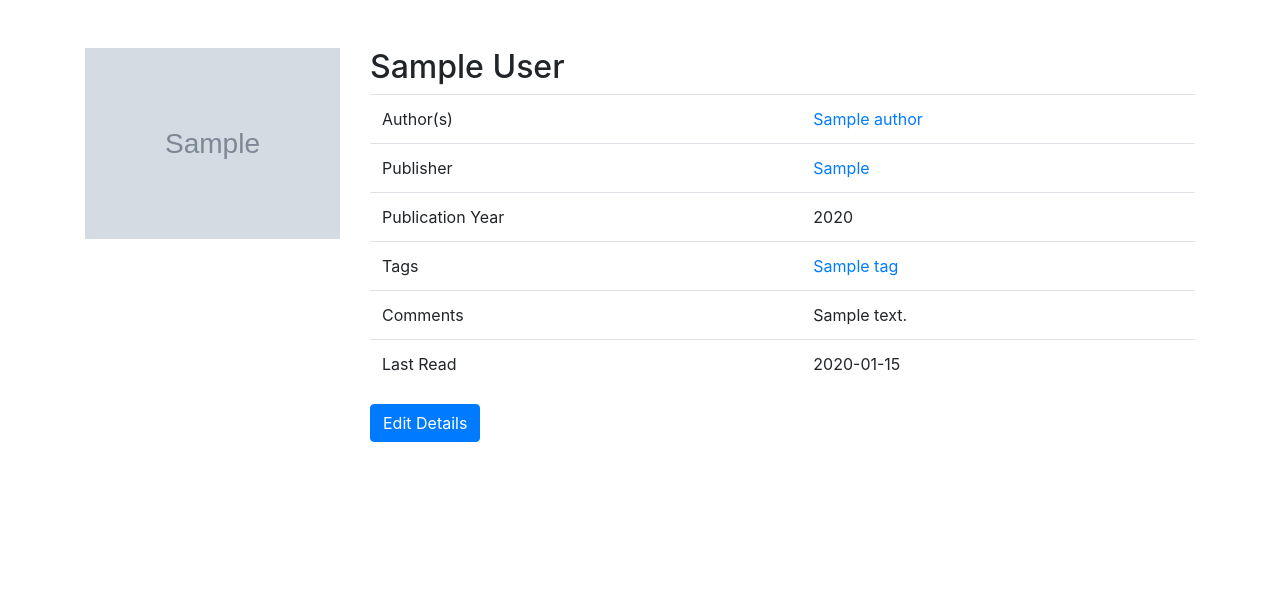
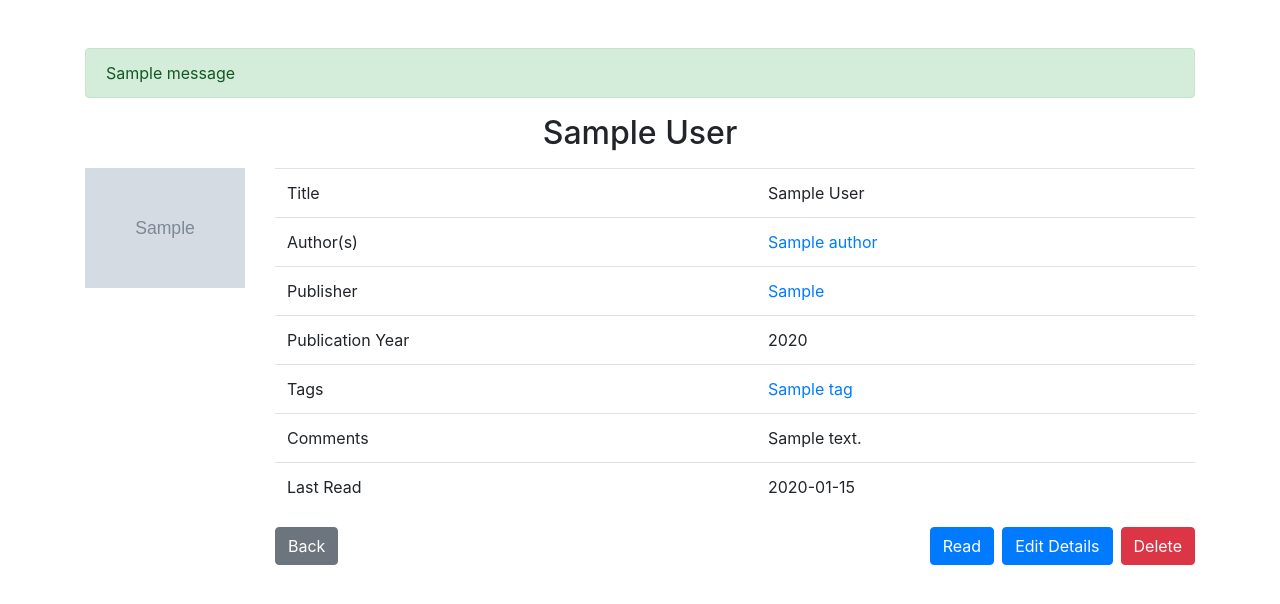
Before and after one commit to tmattmac/nebook, a Flask app: page /book/1 in a window 1280 px wide. Shown: the part 56-660 px from the top of the page. Run offline with Flask 2, Linux system fonts and the light colour scheme; a user stored in the database is signed in; tables that the repository leaves empty hold one stand-in row (values such as "Sample post"); grey boxes marked "Sample" are stand-in pictures; one stand-in notice (Sample message) is shown; parts of the project's set-up code (start-up, migrations or seed data) failed here and were passed over; some libraries are stand-ins or nearby versions.

Commit message:
added delete flow and cleaned up other flows

```diff
--- a/app.py
+++ b/app.py
@@ -135,3 +135,36 @@ def upload_ebook_file():
     db.session.commit()
 
     return redirect(url_for('edit_book_details', book_id=book.gdrive_id))
+
+@app.route('/book/<book_id>/delete', methods=['GET', 'POST'])
+@login_required
+def delete_book(book_id):
+    book = UserBook.query.get_or_404({
+        'user_id': current_user.id,
+        'gdrive_id': book_id
+    })
+
+    if request.method == 'GET':
+        return render_template('book/delete-confirm.html', book=book)
+
+    credentials = gauth.create_credentials(
+        user=current_user,
+        access_token=session.get('access_token')
+    )
+
+    gdrive_id = book.gdrive_id
+    try:
+        db.session.delete(book)
+        db.session.commit()
+    except:
+        db.session.rollback()
+
+    gdrive.delete_file(credentials, gdrive_id)
+    # try:
+    #     gdrive.delete_file(credentials, gdrive_id)
+    # except:
+    #     pass
+    #     # TODO: Handle error
+
+    flash('File successfully deleted', 'success')
+    return redirect(url_for('index'))
--- a/gdrive.py
+++ b/gdrive.py
@@ -143,6 +143,13 @@ def generate_file_id(credentials):
     except errors.HttpError as error:
         return None
 
-def delete_file(file_id):
+def delete_file(credentials, file_id):
 
-    return
+    drive = build_gdrive_service(credentials)
+    resp = drive.files().delete(fileId=file_id).execute()
+
+    # try:
+    #     resp = drive.files().delete(file_id).execute()
+    #     return True
+    # except errors.HttpError as error:
+    #     return False
--- a/scss/styles.scss
+++ b/scss/styles.scss
@@ -45,10 +45,24 @@
     transform: translateX(-50%);
 }
 
-.cover-image-container p {
-    width: auto;
+.cover-image-container .book-cover-text {
     width: 100%;
-    max-width: none;
+    height: 100%;
     position: absolute;
+    overflow: none;
     padding: 1em 0.5em;
 }
+
+.cover-image-container .read-link {
+    display: none;
+    position: absolute;
+    top: 0.25em;
+    right: 0.25em;
+    padding: 0.5em;
+    background-color: rgba(0,0,0,0.9);
+}
+
+.cover-image-container:hover .read-link {
+    display: block;
+    font-weight: bold;
+}
--- a/templates/base.html
+++ b/templates/base.html
@@ -10,6 +10,11 @@
 <body>
   {% include 'nav.html' %}
   <div class="container">
+    {% for category, msg in get_flashed_messages(with_categories=true) %}
+      <div class="alert alert-{{category}}" role="alert">
+        {{msg}}
+      </div>
+    {% endfor %}
     {% block content %}{% endblock %}
   </div>
   <script src="https://code.jquery.com/jquery-3.5.1.min.js" integrity="sha256-9/aliU8dGd2tb6OSsuzixeV4y/faTqgFtohetphbbj0=" crossorigin="anonymous"></script>
--- a/templates/book/details.html
+++ b/templates/book/details.html
@@ -6,23 +6,29 @@
 
 {% block content %}
 <div class="row">
-  <div class="col-lg-3"><img class="img-fluid bg-dark" src="{{book.cover_image or url_for('static', filename='blank-cover.png')}}"></div>
-  <div class="col-lg-9">
-    <h2>{{book.title}}</h2>
+  <div class="col-12 mb-2">
+    <h2 class="text-center">{{book.title}}</h2>
+  </div>
+  <div class="col-lg-2"><img class="img-fluid bg-dark" src="{{book.cover_image or url_for('static', filename='blank-cover.png')}}"></div>
+  <div class="col-lg-10">
     <table class="table">
+      <tr>
+        <td>Title</td>
+        <td>{{book.title}}</a></td>
+      </tr>
       <tr>
         <td>Author(s)</td>
         <td>
           <ul class="flush-list">
             {% for author in book.authors %}
-              <li><a href="{{url_for('index', author=author.id)}}"">{{author.name}}</a></li>
+              <li><a href="{{url_for('index', author=author.id)}}">{{author.name}}</a></li>
             {% endfor %}
           </ul>
         </td>
       </tr>
       <tr>
         <td>Publisher</td>
-        <td><a href="{{url_for('index', publisher=book.publisher)}}"">{{book.publisher}}</a></td>
+        <td><a href="{{url_for('index', publisher=book.publisher)}}">{{book.publisher}}</a></td>
       </tr>
       <tr>
         <td>Publication Year</td>
@@ -48,7 +54,12 @@
       </tr>
 
     </table>
-    <a class="btn btn-primary" href="{{url_for('edit_book_details', book_id=book.gdrive_id)}}">Edit Details</a>
+    <div class="d-flex">
+      <a class="btn btn-secondary mr-auto" href="{{url_for('index')}}">Back</a>
+      <a class="btn btn-primary" href="{{url_for('reader.reader_view', book_id=book.gdrive_id)}}" target="_blank" rel="noopener noreferrer">Read</a>
+      <a class="btn btn-primary ml-2" href="{{url_for('edit_book_details', book_id=book.gdrive_id)}}">Edit Details</a>
+      <a class="btn btn-danger ml-2" href="{{url_for('delete_book', book_id=book.gdrive_id)}}">Delete</a>
+    </div>
   </div>
 </div>
 {% endblock %}
--- a/templates/book/search-form.html
+++ b/templates/book/search-form.html
@@ -11,7 +11,8 @@
       {{form.sort(class_='form-control', id_='book-sort-input')}}
     </div>
 
-    <button type="submit" class="btn btn-primary">Search</button>
+    <button type="submit" class="btn btn-primary mb-3 my-md-0 mr-md-2">Search</button>
 
+    <a href="/" class="btn btn-secondary">Clear</a>
   </form>
 </div>
```
Also changed, not shown: templates/book/delete-confirm.html (added, +13 -0 lines), templates/book/edit_details.html (+5 -3 lines), templates/book/list-grid.html (+5 -3 lines), static/css/styles.css, 1 other file.
